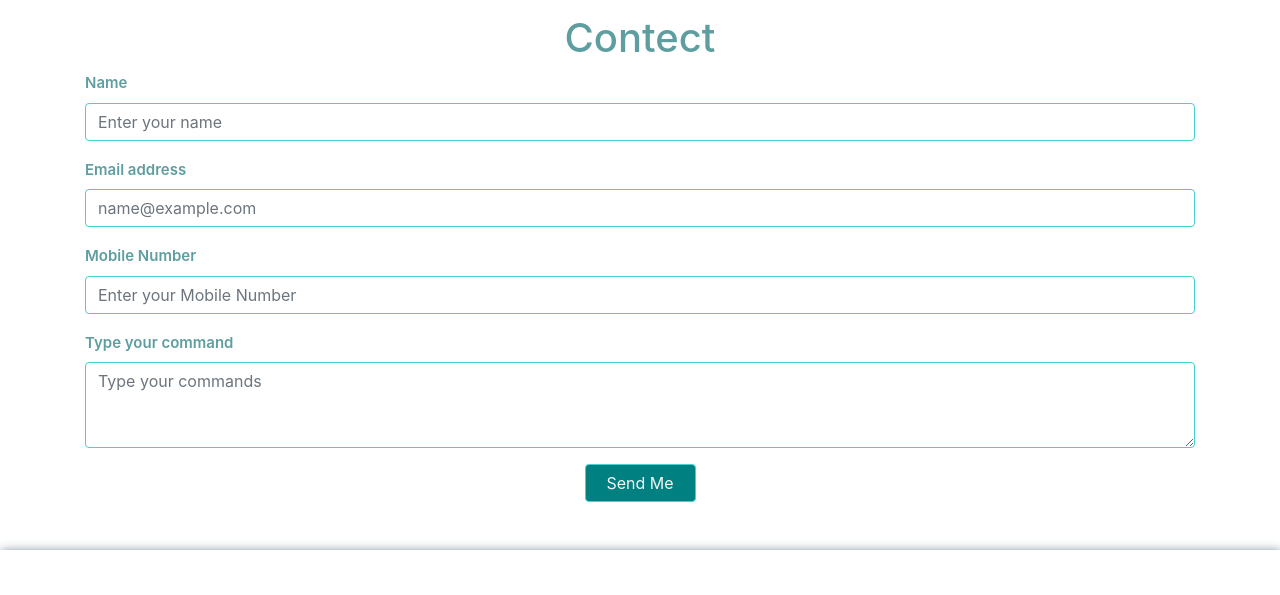
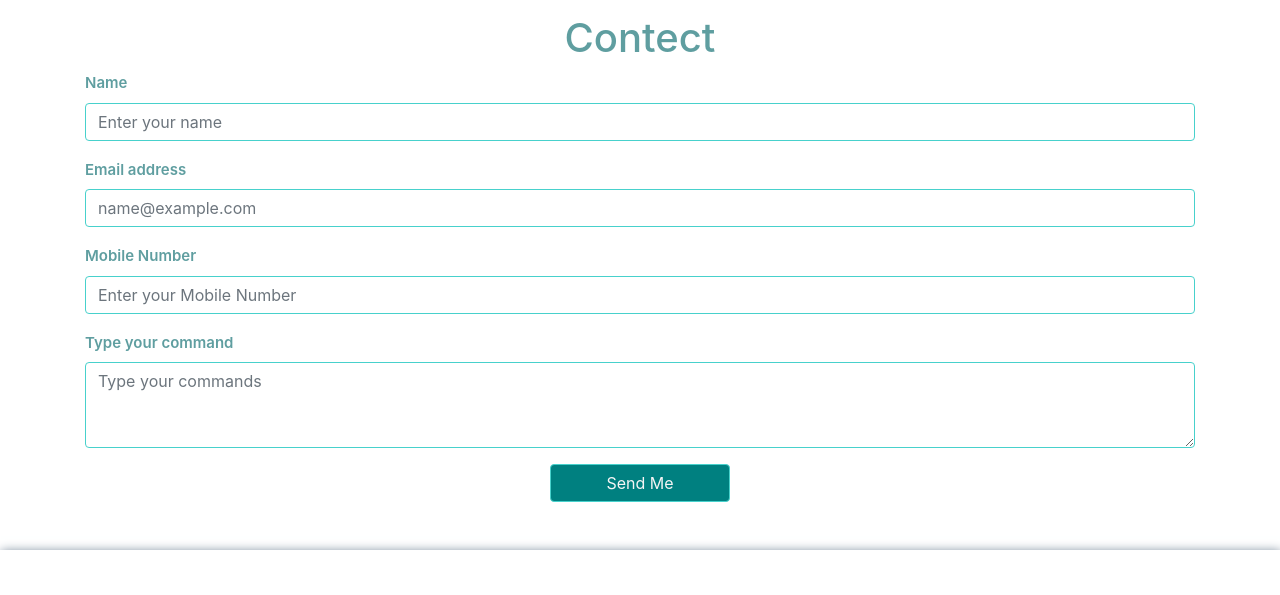
Before and after one commit to vasanth-kavi/skavi_capture, a plain HTML site: page index.html in a window 1280 px wide. Shown: the part 3747-4342 px from the top of the page. Drawn offline with Linux system fonts and the light colour scheme.

Commit message:
Update style.css
send me bottan change with

```diff
--- a/assets/css/style.css
+++ b/assets/css/style.css
@@ -248,7 +248,8 @@
     border-radius: 0.25rem;
     font-size: 1rem;
     padding: 6px;
-    width: 10%;
+     padding-left: 5%;
+    padding-right: 5%;
     transition: ease-out 0.5s;
     border: #48d1cc 1px solid;
     outline: 0;
```
